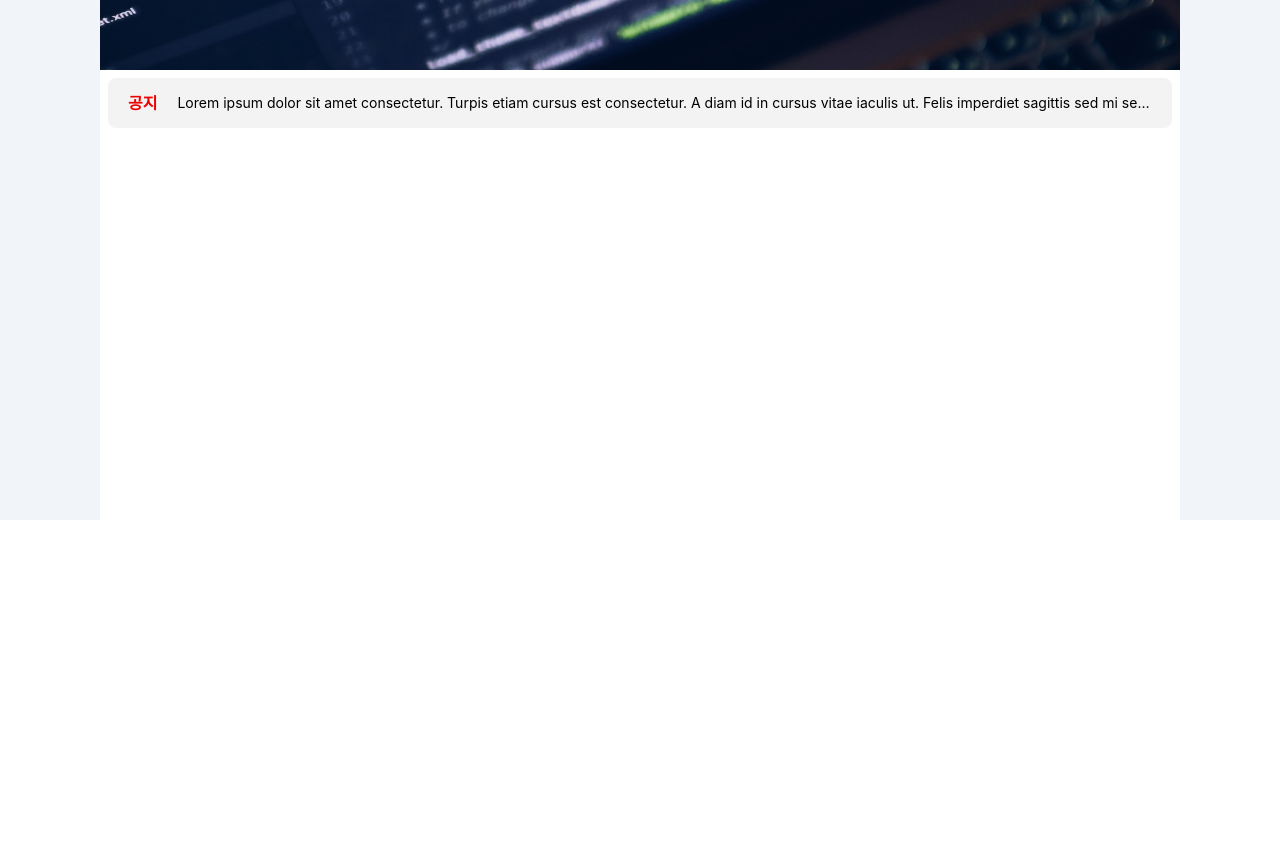
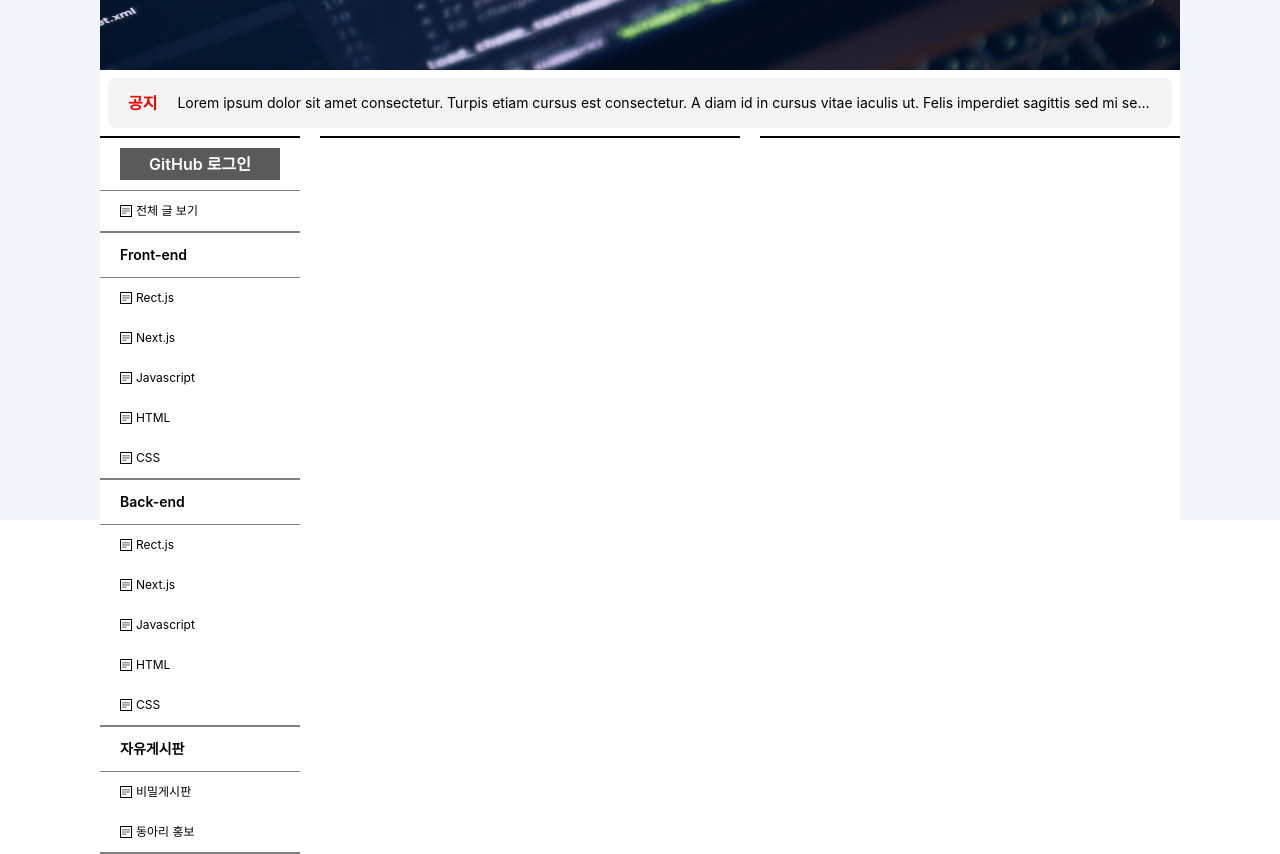
Before and after one commit to UBamtol/DUC_Tech_Community, a Next.js app: page / in a window 1280 px wide. Shown: the part 280-1134 px from the top of the page. Before the commit the page ends 800 px from the top, so only its background shows below. Built offline with nearby package versions, Linux system fonts and the light colour scheme; no server answers.

Commit message:
[ Dev ] Add LeftCategoryBox.tsx, Add heroicons

```diff
--- /dev/null
+++ b/components/LeftCategoryBox.tsx
@@ -0,0 +1,74 @@
+import React from 'react';
+import LoginBox from './LoginBox';
+import { Bars3BottomLeftIcon } from '@heroicons/react/24/outline';
+
+const LeftCategoryBox = () => {
+  const frontEnd = ['Rect.js', 'Next.js', 'Javascript', 'HTML', 'CSS'];
+  const backEnd = ['Rect.js', 'Next.js', 'Javascript', 'HTML', 'CSS'];
+  const freeBoard = ['비밀게시판', '동아리 홍보'];
+  return (
+    <div className='flex flex-col justify-center items-center border-t-2 border-black w-[200px] min-w-[200px] mr-5 '>
+      <LoginBox />
+      <div className='w-full flex  justify-start items-center border-t border-[#808080] px-5 py-3 text-xs'>
+        <Bars3BottomLeftIcon className='w-3 h-3 border border-black text-black mr-1' />
+        전체 글 보기
+      </div>
+      <div className='w-full flex flex-col justify-start items-center border-y-2 border-[#808080] text-sm'>
+        <div className='w-full border-b-1 border-[#808080] font-semibold px-5 py-3'>
+          Front-end
+        </div>
+        <div className='w-full items-center border-t border-[#808080]'>
+          {frontEnd.map((v, i) => {
+            return (
+              <div
+                className='w-full flex justify-start items-center px-5 py-3 text-xs'
+                key={i}
+              >
+                <Bars3BottomLeftIcon className='w-3 h-3 border border-black text-black mr-1' />
+                {v}
+              </div>
+            );
+          })}
+        </div>
+      </div>
+      <div className='w-full flex flex-col justify-start items-center border-b-2 border-[#808080] text-sm'>
+        <div className='w-full border-b-1 border-[#808080] font-semibold px-5 py-3'>
+          Back-end
+        </div>
+        <div className='w-full items-center border-t border-[#808080]'>
+          {backEnd.map((v, i) => {
+            return (
+              <div
+                className='w-full flex justify-start items-center px-5 py-3 text-xs'
+                key={i}
+              >
+                <Bars3BottomLeftIcon className='w-3 h-3 border border-black text-black mr-1' />
+                {v}
+              </div>
+            );
+          })}
+        </div>
+      </div>
+      <div className='w-full flex flex-col justify-start items-center border-b-2 border-[#808080] text-sm'>
+        <div className='w-full border-b-1 border-[#808080] font-semibold px-5 py-3'>
+          자유게시판
+        </div>
+        <div className='w-full items-center border-t border-[#808080]'>
+          {freeBoard.map((v, i) => {
+            return (
+              <div
+                className='w-full flex justify-start items-center px-5 py-3 text-xs'
+                key={i}
+              >
+                <Bars3BottomLeftIcon className='w-3 h-3 border border-black text-black mr-1' />
+                {v}
+              </div>
+            );
+          })}
+        </div>
+      </div>
+    </div>
+  );
+};
+
+export default LeftCategoryBox;
--- /dev/null
+++ b/components/LoginBox.tsx
@@ -0,0 +1,64 @@
+import { signIn, signOut, useSession } from 'next-auth/react';
+import Image from 'next/image';
+import React from 'react';
+
+const LoginBox = () => {
+  const { data: session, status } = useSession();
+  if (session) {
+    return (
+      <>
+        <div className='flex flex-col w-full p-5'>
+          <div className='flex pb-2'>
+            <Image
+              src={session.user?.image!}
+              alt='유저이미지'
+              width={40}
+              height={40}
+            />
+          </div>
+          <div className='flex justify-between items-center'>
+            <div>
+              <div className='text-sm font-semibold'>{session.user?.name}</div>
+              <div className='text-xs text-[#808080]'>18학번</div>
+            </div>
+            <div
+              className='flex justify-center items-center w-[60px] h-[30px] bg-[#A7A9AC] text-white text-xs hover:cursor-pointer hover:bg-[#c1c3c7] active:bg-[#888888] rounded-full'
+              onClick={() => {
+                signOut();
+              }}
+            >
+              로그아웃
+            </div>
+          </div>
+          <div className='text-xs text-[#808080]'>{session.user?.email}</div>
+        </div>
+        <div className='flex text-xs w-full h-[33px] items-center border-t border-[#808080] divide-x divide-[#808080]'>
+          <div className='flex justify-center items-center w-1/3 h-full '>
+            게시물
+          </div>
+          <div className='flex justify-center items-center w-1/3 h-full '>
+            댓글
+          </div>
+          <div className='flex justify-center items-center w-1/3 h-full '>
+            공지사항
+          </div>
+        </div>
+      </>
+    );
+  } else {
+    return (
+      <>
+        <div
+          className='flex justify-center items-center w-[160px] h-8 bg-[#5A5A5A] text-white font-semibold mx-5 my-[10px] hover:cursor-pointer hover:bg-[#7c7c7c] active:bg-[#6a6a6a]'
+          onClick={() => {
+            signIn('github');
+          }}
+        >
+          GitHub 로그인
+        </div>
+      </>
+    );
+  }
+};
+
+export default LoginBox;
--- a/components/common/SearchBar.tsx
+++ b/components/common/SearchBar.tsx
@@ -2,16 +2,16 @@ import React from 'react';
 
 const SearchBar = () => {
   return (
-    <div className='flex w-1/3 h-[35px]'>
+    <div className='flex w-[280px] h-[35px]'>
       <input
         type='search'
-        className='w-full h-full bg-white rounded-l-md px-3 text-black'
+        className='w-full min-w-[190px] h-full bg-white rounded-l-md px-3 text-black'
         placeholder='검색어를 입력해주세요.'
       ></input>
       <input
         type='button'
         value='검색'
-        className='w-[60px] h-full bg-[#A7A9AC] text-white text-sm flex justify-center items-center rounded-r-md font-semibold hover:cursor-pointer hover:bg-[#b1b1b1] active:bg-[#8c8c8c]'
+        className='min-w-[50px] h-full bg-[#A7A9AC] text-white text-sm flex justify-center items-center rounded-r-md font-semibold hover:cursor-pointer hover:bg-[#b1b1b1] active:bg-[#8c8c8c]'
       />
     </div>
   );
--- a/components/layout/navbar.tsx
+++ b/components/layout/navbar.tsx
@@ -4,12 +4,10 @@ import Image from 'next/image';
 import React from 'react';
 
 const Navbar = () => {
-  // const { data: session, status } = useSession();
-
   return (
     <>
       <div className='w-full h-[50px] flex justify-between items-center p-2.5 bg-[#4DB5D9] text-white'>
-        <div className='flex'>
+        <div className='flex items-center'>
           <div className='text-lg font-semibold p-2.5 hover:cursor-pointer hover:text-xl duration-200'>
             대림대학교
           </div>
--- a/next.config.js
+++ b/next.config.js
@@ -1,6 +1,9 @@
 /** @type {import('next').NextConfig} */
 const nextConfig = {
   reactStrictMode: true,
+  images: {
+    domains: ['avatars.githubusercontent.com'],
+  },
   async headers() {
     return [
       {
--- a/package.json
+++ b/package.json
@@ -11,6 +11,7 @@
   "dependencies": {
     "@ant-design/icons": "^4.8.0",
     "@apollo/client": "^3.7.3",
+    "@heroicons/react": "^2.0.16",
     "@next-auth/prisma-adapter": "^1.0.5",
     "@prisma/client": "^4.8.0",
     "antd": "^5.1.2",
--- a/pages/index.tsx
+++ b/pages/index.tsx
@@ -1,8 +1,7 @@
 import Announcement from 'components/common/Announcement';
+import LeftCategoryBox from 'components/LeftCategoryBox';
 import type { NextPage } from 'next';
-import Head from 'next/head';
 import Image from 'next/image';
-import styles from '../styles/Home.module.css';
 
 const Home: NextPage = () => {
   return (
@@ -14,6 +13,14 @@ const Home: NextPage = () => {
         height={250}
       />
       <Announcement />
+      <div className='flex justify-between'>
+        <LeftCategoryBox />
+        {/* 글 목록 박스 */}
+        <div className='w-full flex justify-between'>
+          <div className='border-t-2 border-black w-[50%] mr-5'></div>
+          <div className='border-t-2 border-black w-[50%]'></div>
+        </div>
+      </div>
     </>
   );
 };
```
Also changed, not shown: 2 other files (tests, documents, lock files or other folders).
